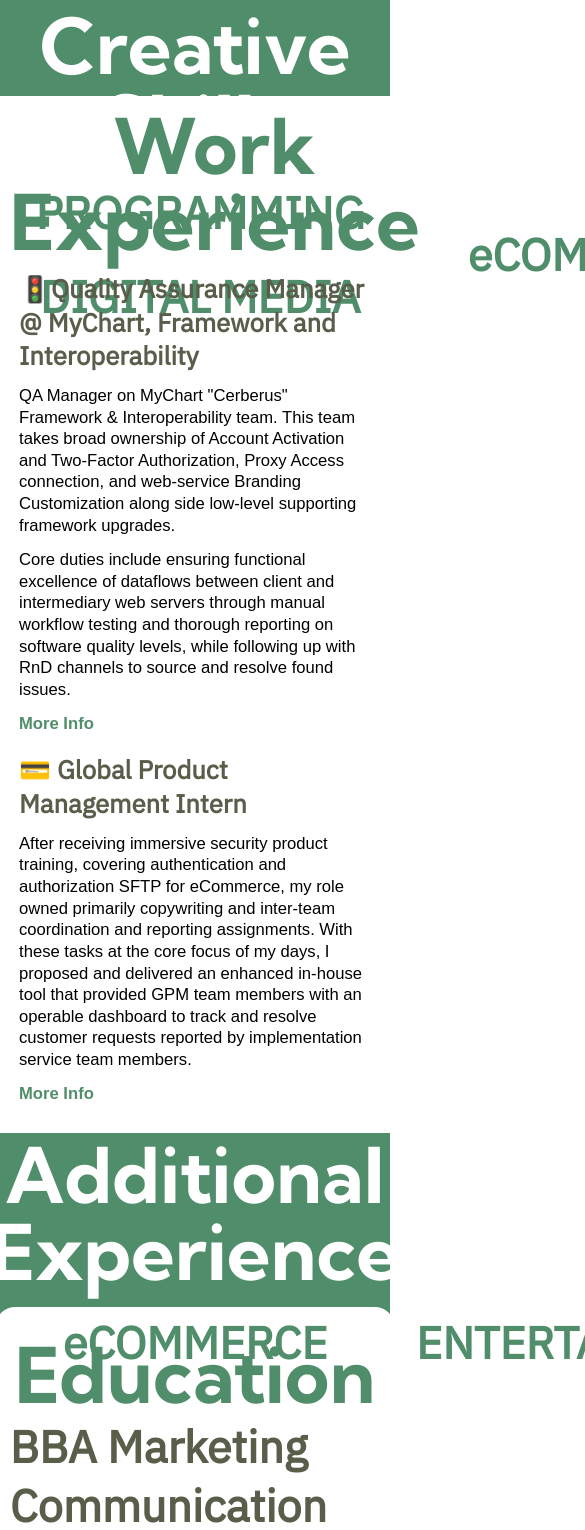
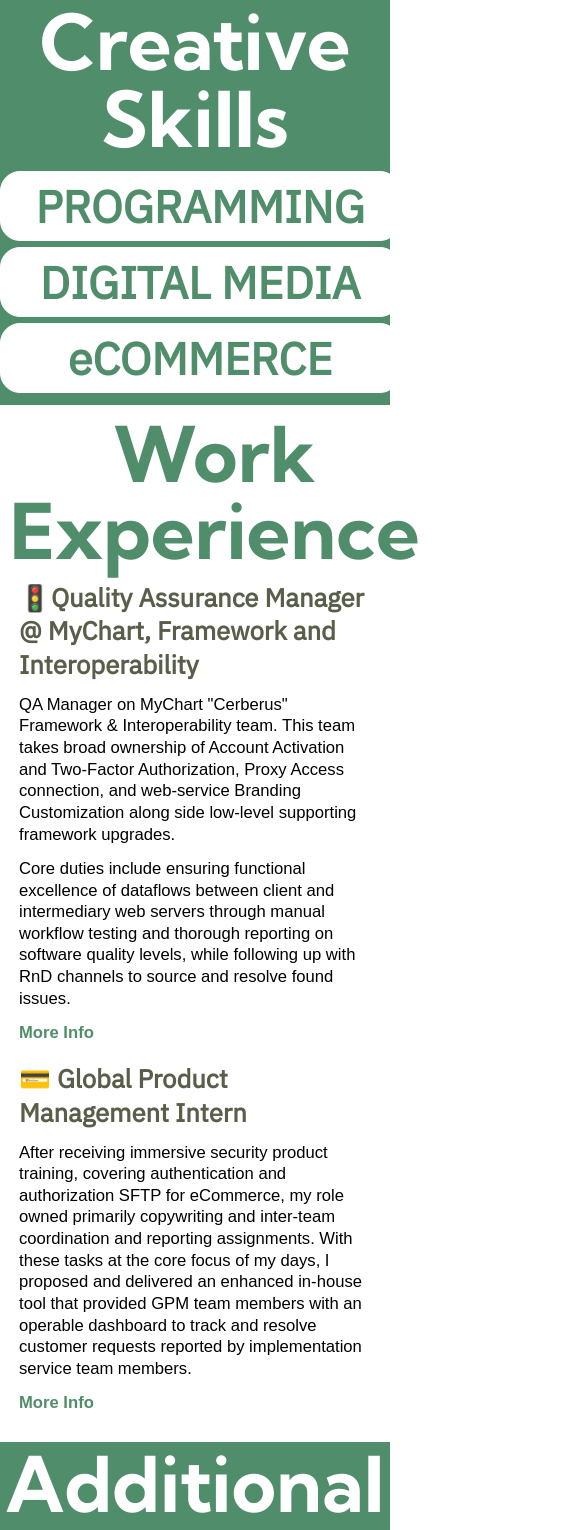
Before and after one commit to AvantGov/resume, a React (Create React App) app in the folder client/: page /about in a window 390 px wide. Shown: the part 1991-3521 px from the top of the page, 585 px wide, since content can reach past the window. Built offline with nearby package versions, Linux system fonts and the light colour scheme; a web font is replaced by a local one.

Commit message:
added support for split screen on small desktop, needing to touch up mobile

```diff
--- a/client/src/index.css
+++ b/client/src/index.css
@@ -173,8 +173,8 @@
 }
 
 .header__iconContainer {
-  height: 150px;
-  width: 150px;
+  height: 200px;
+  width: 200px;
   margin-top: -75px;
   /* ! margin-left: auto; */
   /* ! won't auto out to center left alignment and not sure why? */
@@ -398,10 +398,11 @@
 .skillsHeader {
   /* border: 2px solid black; */
   width: 100%;
-  height: 30vh;
+  height: 100%;
   text-align: center;
   margin-top: 1%;
-  padding-top: 3%;
+  padding-top: 2%;
+  padding-bottom: 2%;
   background-color: #508D6A;
   display: flex;
   flex-direction: column;
@@ -1296,8 +1297,16 @@
     /* border: 2px solid black; */
     flex-direction: column;
     align-items: center;
-    height: 70%;
-  }
+    justify-content: space-around;
+    height: 110%;
+    padding-bottom: 1%;
+  }
+
+  .areaContainer__button {
+    margin-top: 1.5%;
+  }
+
+
 
   /* work experience modification  */
 
@@ -1331,6 +1340,8 @@
     flex-direction: column;
     align-items: center;
     justify-content: space-around;
+    height: 100%;
+    padding-bottom: 3%;
   }
 
   .jobsHeader__areaContainer {
@@ -1344,7 +1355,21 @@
   .Education__contentFrame {
     display: flex;
     flex-direction: column;
-
+    height: 100%;
+
+  }
+
+  .Education__header {
+    padding-bottom: 7%;
+  }
+
+  .EduMrkt__minorFrame {
+    padding-bottom: 4%;
+    padding-top: 5%;
+  }
+
+  .minorFrame__minorDesc {
+    padding-bottom: 2%;
   }
 
   .Education__rule {
@@ -1359,31 +1384,47 @@
 
   .EduProg {
     width: 95%;
+    padding-top: 3%;
+  }
+
+  .EduProg__descFrame {
+    padding-top: 2%;
   }
 
   /* modifying the footer elements */
   .Footer {
     flex-direction: column;
+    height: 100%;
+    margin-top: 25%;
   }
 
   .Contact {
     width: 100%;
-    height: 55%;
+    height: 100%;
     flex-direction: row;
     align-items: center;
+    padding-bottom: 2%;
+    padding-top: 2%;
   }
 
   .Contact__header {
-    width: 40%;
+    width: 50%;
   }
 
   .SiteFooter {
     width: 100%;
+    height: 100%;
+    padding-top: 4%;
+    padding-bottom: 4%;
+  }
+
+  .Education__contentFrame {
+    height: 100%;
   }
 
   .Footer__spotify {
     width: 100%;
-    height: 1200px;
+    height: 300px;
   }
 
   .EcommJobs {
@@ -1403,11 +1444,8 @@
     display: none;
   }
 
-}
-
-@media screen and (max-width: 900px) {
   .header__iconContainer {
-    margin-left: 70%;
+    margin-left: 67.5%;
   }
 
   .header__intro {
@@ -1418,6 +1456,22 @@
   .header {
     margin-bottom: 2%;
   }
+
+}
+
+@media screen and (max-width: 900px) {
+  /* .header__iconContainer {
+    margin-left: 70%;
+  }
+
+  .header__intro {
+    padding-left: 5%;
+    padding-top: 5%;
+  }
+
+  .header {
+    margin-bottom: 2%;
+  } */
 
   .jobsHeader__areaContainer {
     height: 50%;
```
